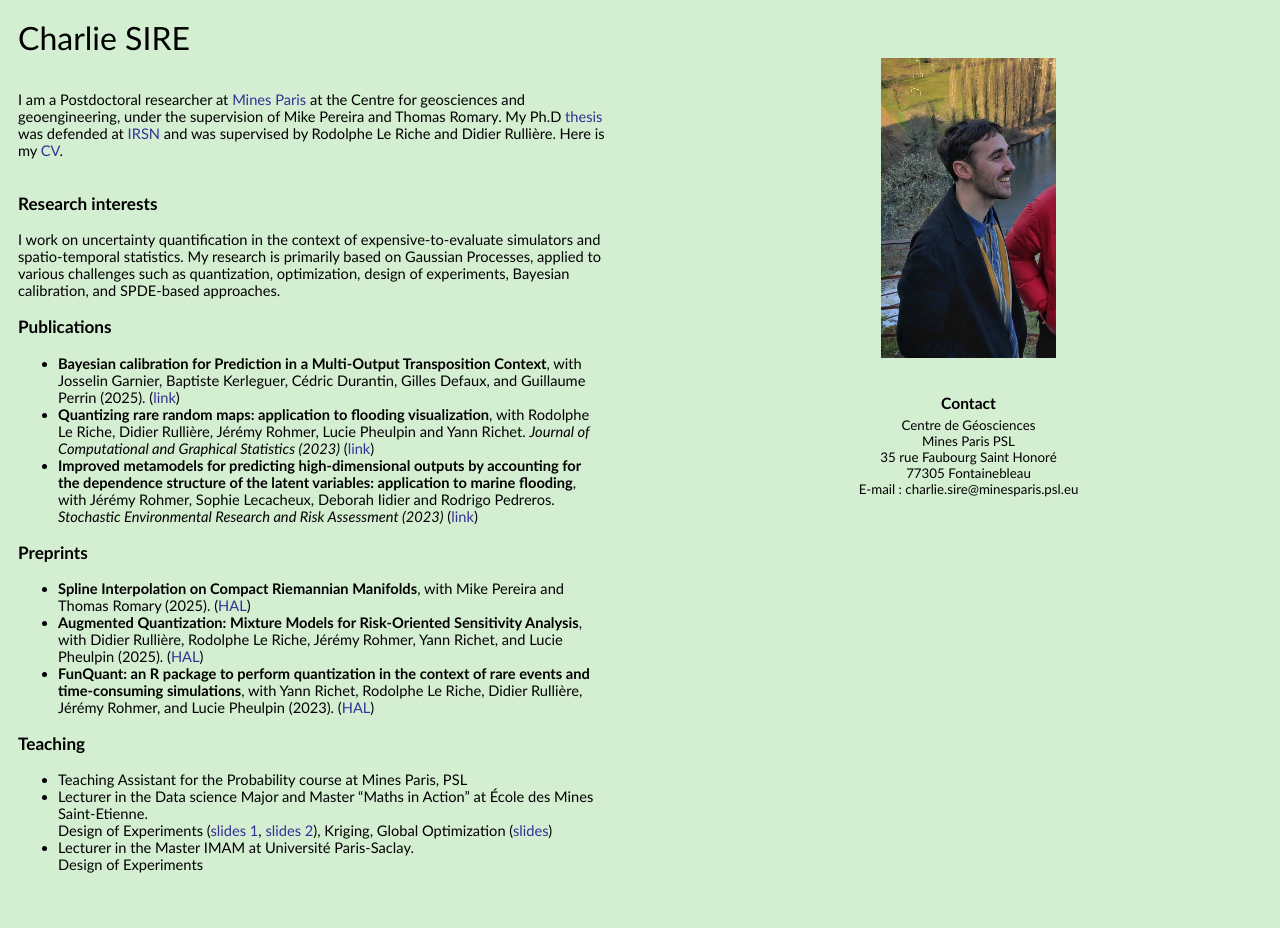
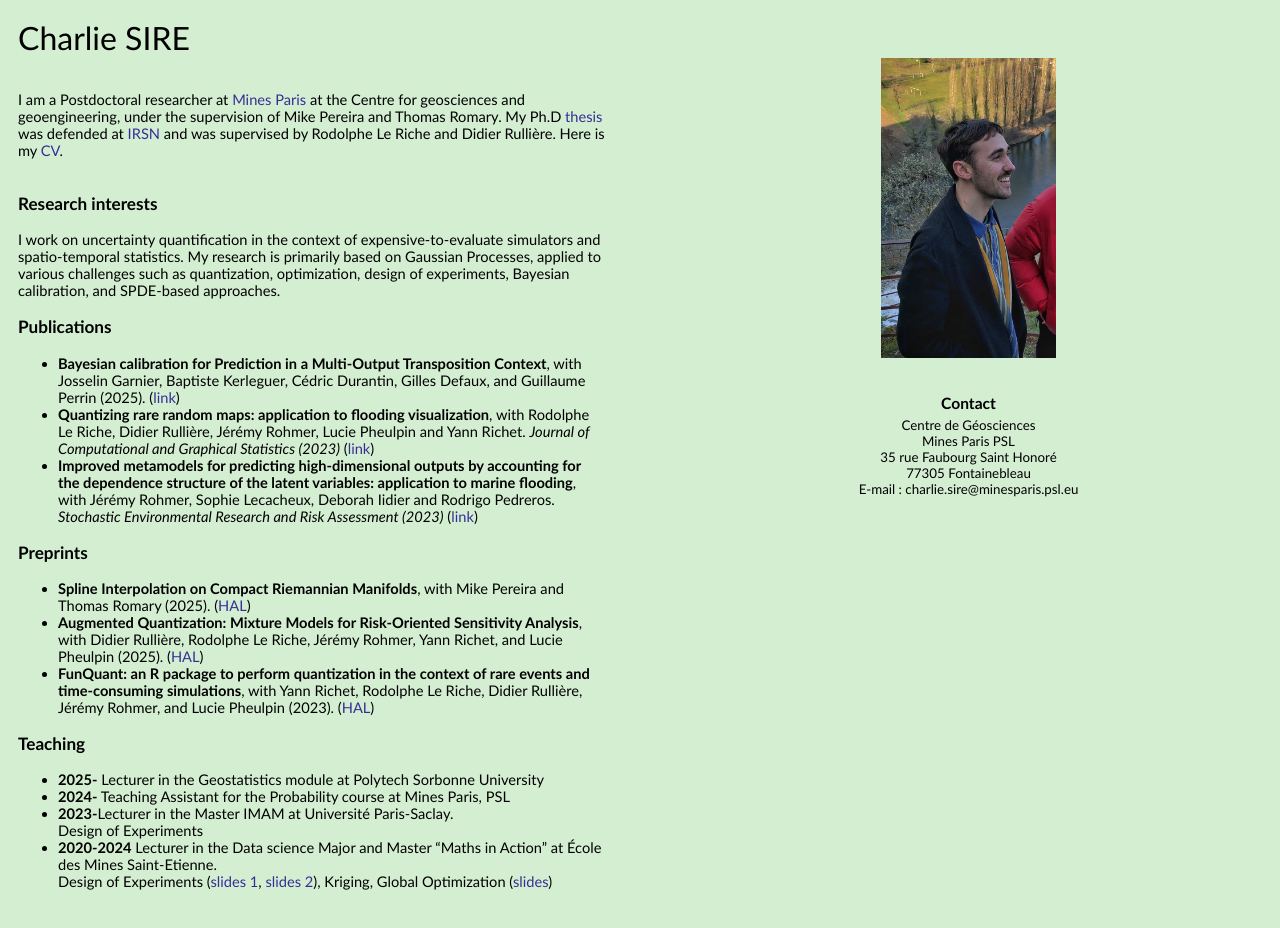
Before and after one commit to charliesire/charliesire.github.io, a plain HTML site: page index.html in a window 1280 px wide. Drawn offline with Linux system fonts and the light colour scheme.

Commit message:
Update index.html

```diff
--- a/index.html
+++ b/index.html
@@ -99,9 +99,11 @@
       <div class="row">
         <h3>Teaching</h3>
         <ul>
-          <li>Teaching Assistant for the Probability course at Mines Paris, PSL</li>
-          <li>Lecturer in the Data science Major and Master “Maths in Action” at École des Mines Saint-Etienne. <br> Design of Experiments (<a href="https://hal.science/hal-04527311">slides 1</a>, <a href="https://hal.science/hal-04527340">slides 2</a>), Kriging, Global Optimization (<a href="https://hal.science/hal-03500652v2">slides</a>)</li>
-          <li>Lecturer in the Master IMAM at Université Paris-Saclay. <br> Design of Experiments</li>
+          <li><b>2025-</b> Lecturer in the Geostatistics module at Polytech Sorbonne University</li>
+          <li><b>2024-</b> Teaching Assistant for the Probability course at Mines Paris, PSL</li>
+          <li><b>2023-</b>Lecturer in the Master IMAM at Université Paris-Saclay. <br> Design of Experiments</li>
+          <li><b>2020-2024</b> Lecturer in the Data science Major and Master “Maths in Action” at École des Mines Saint-Etienne. <br> Design of Experiments (<a href="https://hal.science/hal-04527311">slides 1</a>, <a href="https://hal.science/hal-04527340">slides 2</a>), Kriging, Global Optimization (<a href="https://hal.science/hal-03500652v2">slides</a>)</li>
+
         </ul>
       </div>
     </div>
```
